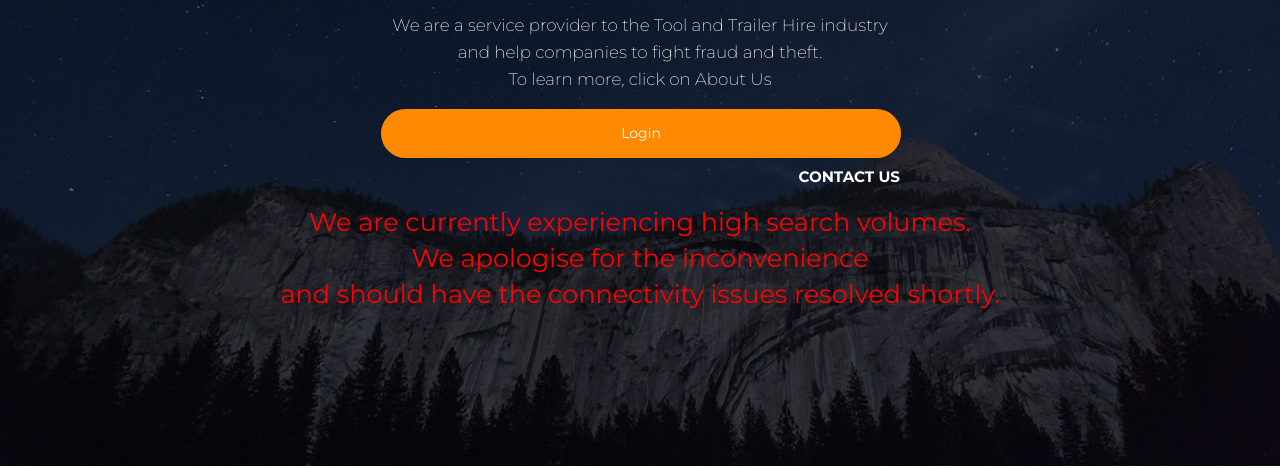
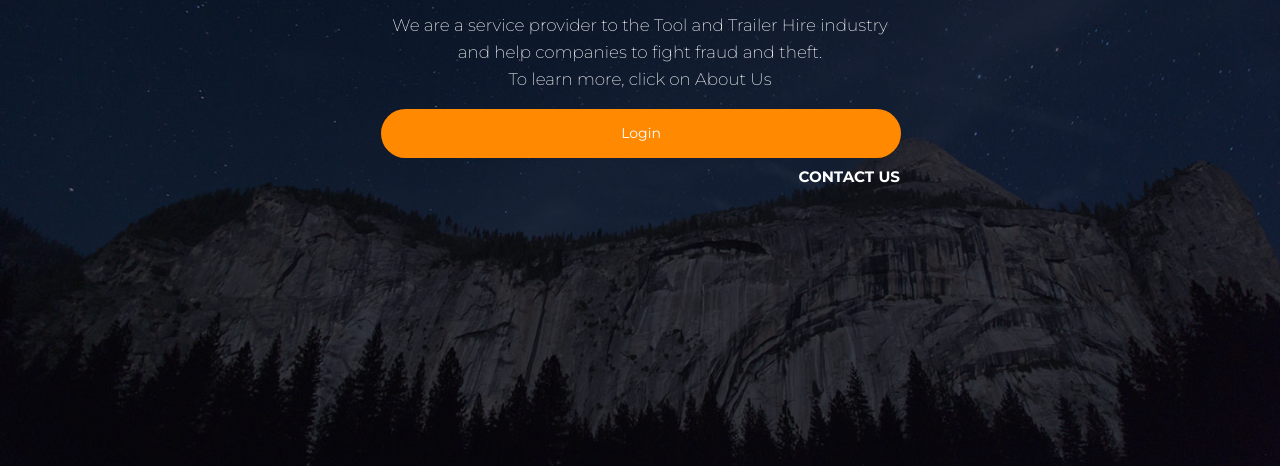
Before and after one commit to ZAScubapetey/nohire, a plain HTML site: page index.html in a window 1280 px wide. Shown: the part 334-802 px from the top of the page. Drawn offline with nearby package versions, Linux system fonts and the light colour scheme; some packages are replaced by stand-ins of ours.

Commit message:
remove error message

```diff
--- a/index.html
+++ b/index.html
@@ -184,10 +184,7 @@
         </div>
 
       </div>
-       <h3 style="color:red">
-                We are currently experiencing high search volumes.<br>
-                We apologise for the inconvenience <br>and should have the connectivity issues resolved shortly.
-              </h3>
+
     </div>
   </div>
   <section id="contact" class="contact-section" aria-labelledby="contact-heading">
```
